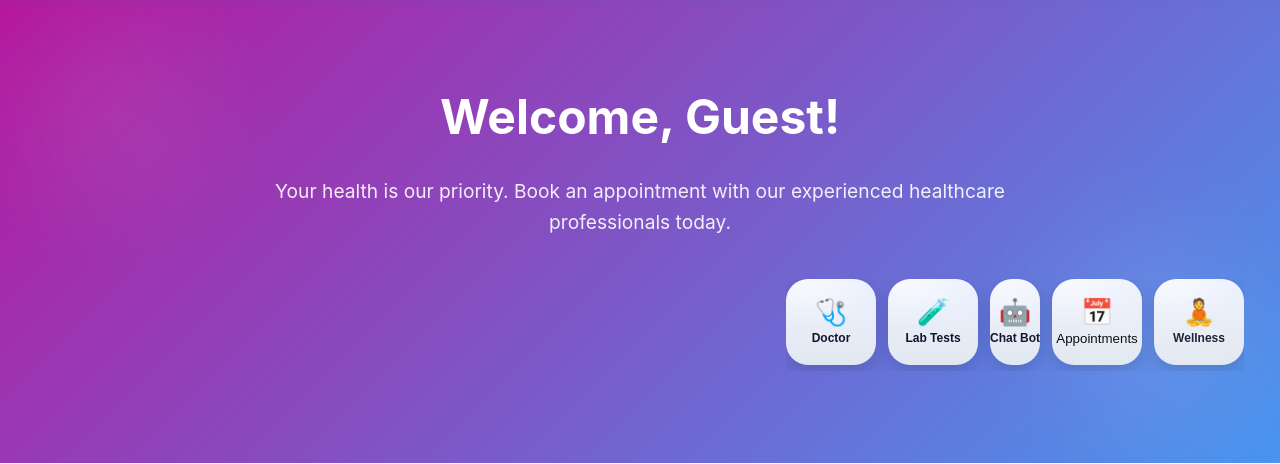
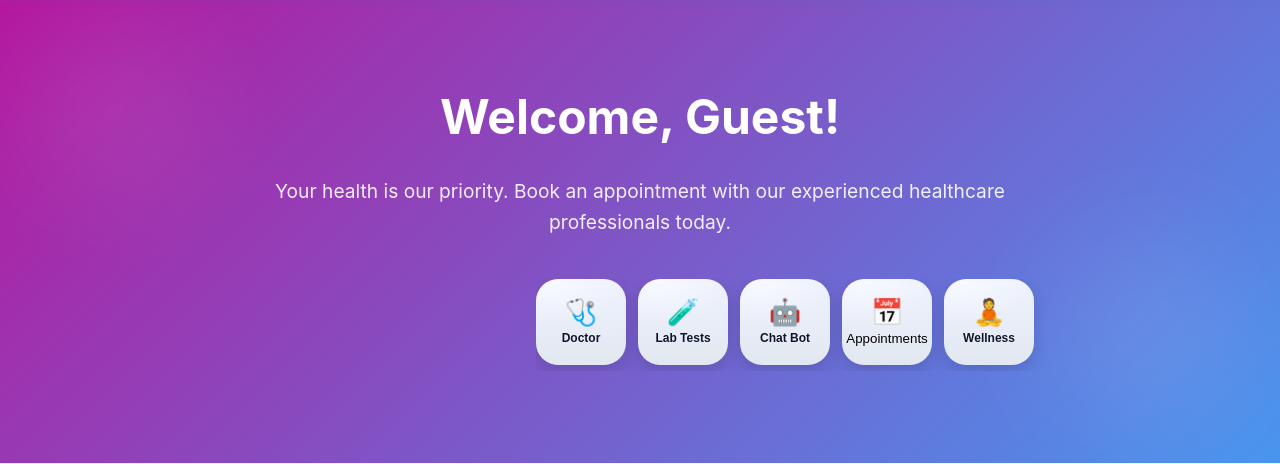
Before and after one commit to ManiSandeepDoradla/Med5ive-Healthcare, a Django app: page / in a window 1280 px wide. Shown: the part 82-546 px from the top of the page. Run offline with Django 5.2, Linux system fonts and the light colour scheme; data that the repository does not hold is empty.

Commit message:
Updated homepage alignment again

```diff
--- a/templates/main.html
+++ b/templates/main.html
@@ -395,7 +395,7 @@
         }
         .heroappsection {
             padding: 12px 16px;
-            margin-left: 750px;
+            margin-left: 500px;
             }
 
             /* Horizontal row like mobile app launcher */
```
